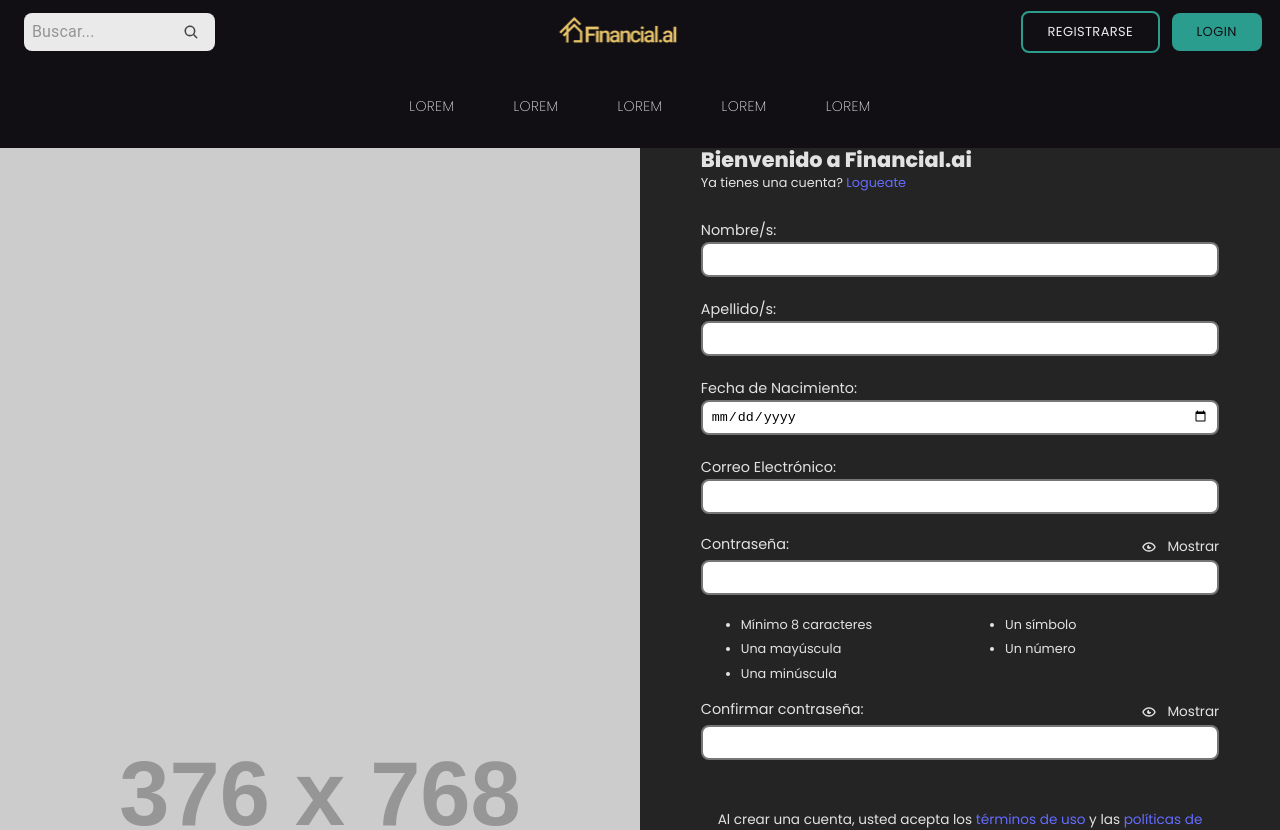
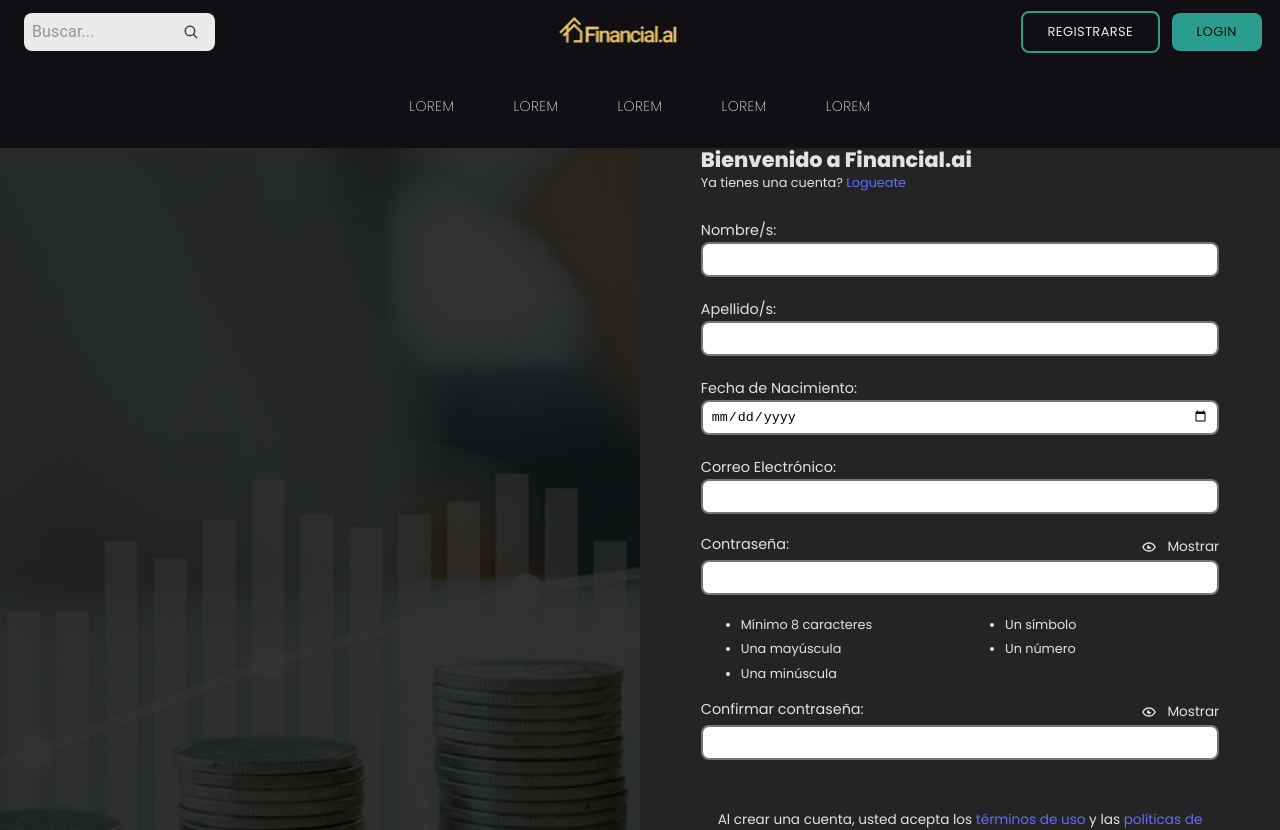
Before and after one commit to No-Country-simulation/h3-17-proptech, a React (Vite) app in the folder client/: page /register in a window 1280 px wide. Shown: the top 830 px of the page. Built offline with nearby package versions, Linux system fonts and the light colour scheme.

Commit message:
modify<src/pages/register/registerPage.jsx>Add useLocation to handle styles based

```diff
--- a/client/src/pages/register/registerPage.jsx
+++ b/client/src/pages/register/registerPage.jsx
@@ -1,12 +1,18 @@
 import styles from "./registerPage.module.css";
 import RegisterForm from "../../components/register-form/register";
-import { Footer } from "../../components/footer/footer";
+import { useLocation } from "react-router-dom";
+import { investorImg, buyerImg } from "../../assets";
 
 export default function Register() {
+  const location = useLocation();
+  const role = location.state?.role || "investor";
+  console.log("Role:", role);
   return (
-    <div className={styles.register}>
+    <div
+      className={`${styles.register} ${role === "buyer" ? styles.reverse : ""}`}
+    >
       <div className={styles.image}>
-        <img src="https://placehold.co/376x768" alt="imagen referencial" />
+        <img src={`${role === "buyer" ? buyerImg : investorImg}`} />
       </div>
       <div className={styles.form}>
         <div className={styles.registerForm}>
```
